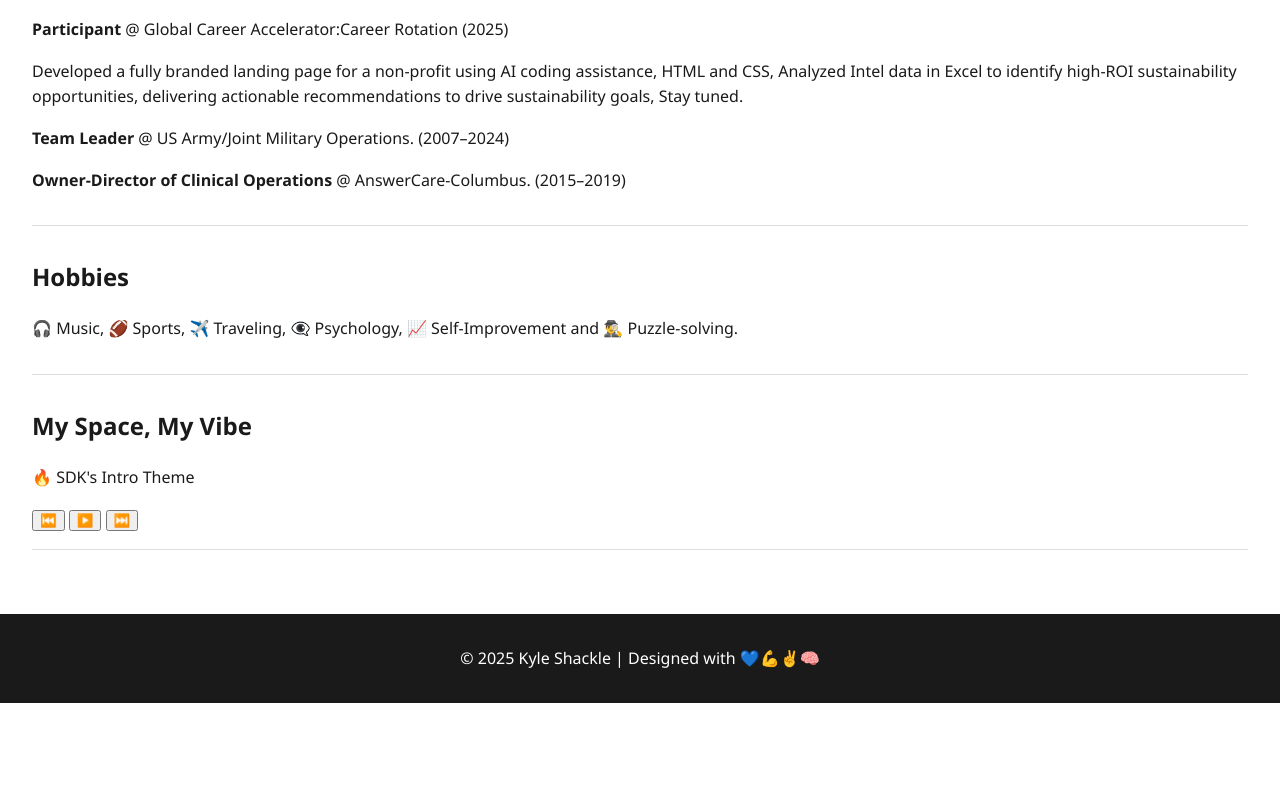
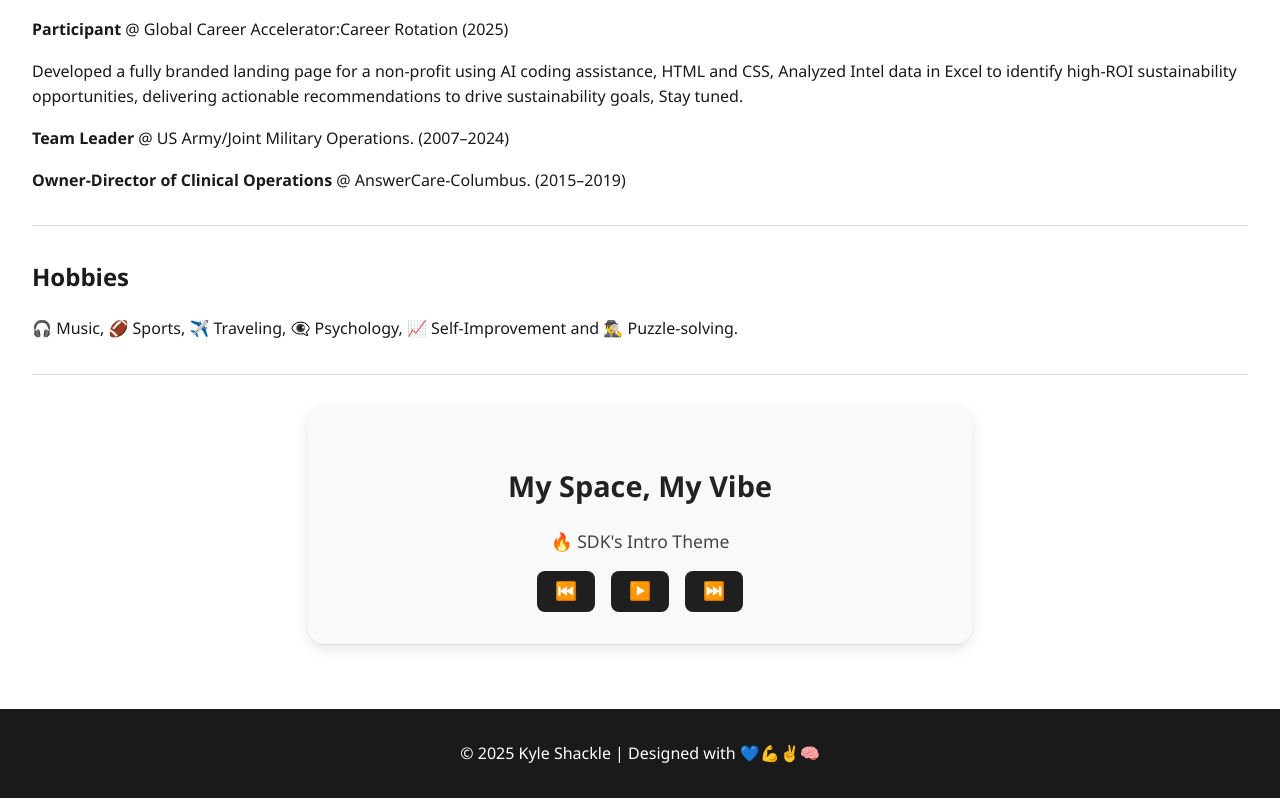
Before and after one commit to sdk-299650/myspace, a plain HTML site: page index.html in a window 1280 px wide. Shown: the part 819-1617 px from the top of the page. Before the commit the page ends 1522 px from the top, so only its background shows below. Drawn offline with Linux system fonts and the light colour scheme.

Commit message:
Update index.css

```diff
--- a/index.css
+++ b/index.css
@@ -74,10 +74,58 @@ section {
   border-left: 5px solid #0077b6;
 }
 
-.music audio {
-  width: 100%;
+/* 🎵 Music Section Styling */
+.music {
+  text-align: center;
+  background: #f9f9f9;
+  border-radius: 16px;
+  padding: 2rem;
+  margin: 2rem auto;
+  max-width: 600px;
+  box-shadow: 0 4px 14px rgba(0, 0, 0, 0.1);
+  font-family: 'Segoe UI', sans-serif;
 }
 
+.music h2 {
+  font-size: 1.8rem;
+  margin-bottom: 0.5rem;
+  color: #222;
+}
+
+#track-info {
+  font-size: 1.1rem;
+  margin-bottom: 1rem;
+  font-weight: 500;
+  color: #444;
+}
+
+/* 🎛 Control Buttons */
+.controls {
+  display: flex;
+  justify-content: center;
+  gap: 1rem;
+  margin-top: 1rem;
+}
+
+.controls button {
+  background-color: #1f1f1f;
+  color: white;
+  border: none;
+  padding: 10px 18px;
+  font-size: 1.1rem;
+  border-radius: 8px;
+  cursor: pointer;
+  transition: background-color 0.3s ease, transform 0.2s ease;
+}
+
+.controls button:hover {
+  background-color: #444;
+  transform: scale(1.05);
+}
+
+.controls button:active {
+  transform: scale(0.97);
+}
 footer {
   text-align: center;
   background: #1a1a1a;
```
